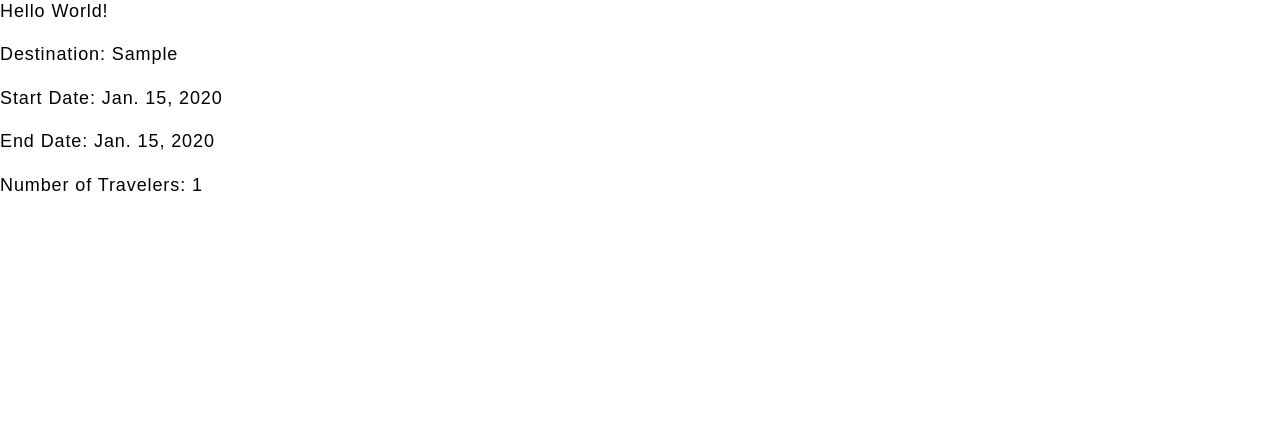
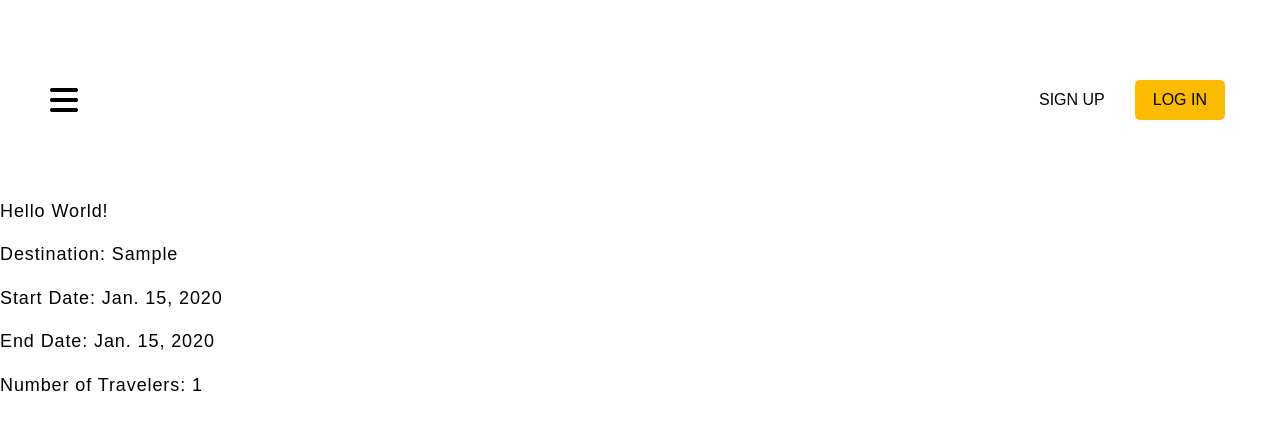
Before and after one commit to dakota-county-technical-college/travel-companion, a Django app: page /hello/ in a window 1280 px wide. Shown: the top 430 px of the page. Run offline with Django 5.2, Linux system fonts and the light colour scheme; tables that the repository leaves empty hold one stand-in row (values such as "Sample post"); some libraries are stand-ins or nearby versions.

Commit message:
1) Separated auth-modal.html from main-header.html 2) Updated navbar to include additional links, customized welcome logo, and logout button (thanks JJ!) 3) Made adjustments to auth modal design. 4) Adjsted helloworld.html to extend base.html (as all pages should from here on out). #TRU-37 Testing

```diff
--- a/static/css/images.css
+++ b/static/css/images.css
@@ -7,3 +7,7 @@
     position: relative;
     height: 100vh;
 }
+
+#personal-logo img {
+    width: 100%;
+}
--- a/static/css/layout.css
+++ b/static/css/layout.css
@@ -14,6 +14,62 @@ This stylesheet defines all global layout conventions, including backagrounds, d
     justify-content: space-between;
     align-items: center;
     padding: 0 50px;
+    pointer-events: none;
+}
+
+.navbar ul {
+    width: 100%;
+    list-style: none;
+    display: flex;
+    justify-content: space-around;
+    align-items: center;
+}
+
+.navbar i,
+.navbar button,
+.navbar li {
+    pointer-events: auto;
+}
+
+.navbar li {
+    height: 50px;
+    display: flex;
+    align-items: center;
+    color: black;
+}
+
+.navbar a {
+    height: 100%;
+    padding: 0 30px;
+    text-decoration: none;
+    display: flex;
+    align-items: center;
+}
+
+.navbar.secondary {
+    background-color: white;
+    position: static;
+    height: 200px;
+}
+
+/* Display rules */
+.inline {
+    display: inline;
+}
+
+.flex-column {
+    display: flex;
+    flex-flow: column nowrap;
+    align-items: center;
+    text-align: center;
+    justify-content: center;
+}
+
+.flex-row {
+    display: flex;
+    flex-flow: row nowrap;
+    align-items: center;
+    justify-content: space-between;
 }
 
 /* A white background with a black border taking up 50% of the screen */
--- a/static/css/modals.css
+++ b/static/css/modals.css
@@ -29,7 +29,7 @@ default layout, fonts, buttons, etc.
     overflow: hidden;
     width: 768px;
     max-width: 100%;
-    min-height: 480px;
+    min-height: 550px;
 }
 
 .modal-box p {
@@ -72,6 +72,10 @@ default layout, fonts, buttons, etc.
     padding: 10px 15px;
     font-size: 13px;
     border-radius: 8px;
+}
+
+.modal-box input::placeholder {
+    font-size: 13px;
 }
 
 .modal-form {
@@ -127,19 +131,17 @@ default layout, fonts, buttons, etc.
     height: 100%;
     overflow: hidden;
     transition: all 0.6s ease-in-out;
-    border-radius: 150px 0 0 100px;
     z-index: 9000;
 }
 
 .modal-box.active .modal-toggle-container {
     transform: translateX(-100%);
-    border-radius: 0 150px 100px 0;
 }
 
 .modal-toggle {
     background-color: var(--dark-blue);
     height: 100%;
-    background: linear-gradient(to right, var(--light-blue), var(--dark-blue));
+    background: linear-gradient(to right, rgb(0, 191, 255), var(--dark-blue));
     color: white;
     position: relative;
     left: -100%;
--- a/static/css/typography.css
+++ b/static/css/typography.css
@@ -29,8 +29,16 @@ h2.bold {
     font-size: 44px;
 }
 
+h3 {
+    font-family: 'Poppins', sans-serif;
+    font-size: 20px;
+    font-weight: 600;
+    line-height: 1.2;
+    text-transform: uppercase;
+    color: var(--orange);
+}
+
 /*
-h3 {}
 h4 {}
 h5 {}
 h6 {}
--- a/templates/base.html
+++ b/templates/base.html
@@ -15,11 +15,12 @@
       <header>
         {% block nav %}
         {% include 'components/header-main.html' %}
+        {% include 'components/auth-modal.html' %}
         {% endblock %}
       </header>
 
       <main>
-        {% block content %}Testing Testing.{% endblock %}
+        {% block content %}You have reached this page by mistake.{% endblock %}
       </main>
 
       <footer>
--- /dev/null
+++ b/templates/components/auth-modal.html
@@ -0,0 +1,87 @@
+<div id="authModal" class="modal">
+    <div class="modal-box" id="auth-modal">
+        <div class="modal-form sign-up">
+            <form action="{% url 'signup' %}" method="POST">
+                {% csrf_token %}
+                <h2>Create Account</h2>
+                <div class="form-group">
+                    {{ register_form.username }}
+                    {% if register_form.username.errors %}
+                        <div class="error">{{ register_form.username.errors.as_text }}</div>
+                    {% endif %}
+                </div>
+                <div class="form-group">
+                    {{ register_form.first_name }}
+                    {% if register_form.first_name.errors %}
+                        <div class="error">{{ register_form.first_name.errors.as_text }}</div>
+                    {% endif %}
+                </div>
+                <div class="form-group">
+                    {{ register_form.last_name }}
+                    {% if register_form.last_name.errors %}
+                        <div class="error">{{ register_form.last_name.errors.as_text }}</div>
+                    {% endif %}
+                </div>
+                <div class="form-group">
+                    {{ register_form.email }}
+                    {% if register_form.email.errors %}
+                        <div class="error">{{ register_form.email.errors.as_text }}</div>
+                    {% endif %}
+                </div>
+                <div class="form-group">
+                    {{ register_form.password1 }}
+                    {% if register_form.password1.errors %}
+                        <div class="error">{{ register_form.password1.errors.as_text }}</div>
+                    {% endif %}
+                </div>
+                <div class="form-group">
+                    {{ register_form.password2 }}
+                    {% if register_form.password2.errors %}
+                        <div class="error">{{ register_form.password2.errors.as_text }}</div>
+                    {% endif %}
+                </div>
+                <button type="submit" class="btn contained bt2">Sign Up</button>
+            </form>
+        </div>
+        <div class="modal-form sign-in">
+            <form action="{% url 'login' %}" method="POST">
+                {% csrf_token %}
+                <h2>Sign In</h2>
+                <div class="form-group">
+                    {{ login_form.username }}
+                    {% if login_form.username.errors %}
+                        <div class="error">{{ login_form.username.errors.as_text }}</div>
+                    {% endif %}
+                </div>
+                <div class="form-group">
+                    {{ login_form.password }}
+                    {% if login_form.password.errors %}
+                        <div class="error">{{ login_form.password.errors.as_text }}</div>
+                    {% endif %}
+                </div>
+                <a href="#">Forgot Your Password?</a>
+                <button type="submit" class="btn contained bt2">Sign In</button>
+            </form>
+        </div>
+        <div class="modal-toggle-container">
+            <div class="modal-toggle">
+                <div class="toggle-panel toggle-left">
+                    <h1>Hello Traveler!</h1>
+                    <p>Please register to save your itineraries!</p>
+                    <div>
+                        <p>Already have an account?</p>
+                        <button class="btn contained bt1" id="login">Sign In</button>
+                    </div>
+                </div>
+                <div class="toggle-panel toggle-right">
+                    <h1>Welcome back!</h1>
+                    <p>Please enter your details to access your itineraries!</p>
+                    <div>
+                        <p>Don't have an account?</p>
+                        <button class="btn contained bt1" id="register">Sign Up</button>
+                    </div>
+                </div>
+            </div>
+        </div>
+    </div>
+</div>
--- a/templates/components/header-main.html
+++ b/templates/components/header-main.html
@@ -1,100 +1,39 @@
-<div class="navbar">
+{% load static %}
+
+<div class="navbar {% if request.resolver_match.url_name != 'home' %}secondary{% endif %}">
     <i class="fa-solid fa-bars fa-2xl"></i>
     {% if user.is_authenticated %}
-        <p>Welcome, {{ user.username }}!</p>
-        <!-- Uncomment this if we'll need to add a logout button -->
-        <!-- <form action="{% url 'logout' %}" method="post">
-            {% csrf_token %}
-            <button type="submit" class="">Log Out</button>
-        </form> -->
+        {% if request.resolver_match.url_name != 'home' %}
+            <span>
+                <ul>
+                    <li><a href="#" class="btn txt bt1">HOME</a></li>
+                    <li><i class="fa-solid fa-tree"></i></li>
+                    <li><a href="#" class="btn txt bt1">PLAN</a></li>
+                    <li><i class="fa-solid fa-tree"></i></li>
+                    <li><a href="#" class="btn txt bt1">TRIPS</a></li>
+                    <li><i class="fa-solid fa-tree"></i></li>
+                    <li><a href="#" class="btn txt bt1">ITINERARY</a></li>
+                </ul>
+            </span>
+        {% endif %}
+
+        <span class="flex-row">
+            {% if request.resolver_match.url_name != 'home' %}
+                <div class="flex-column" id="personal-logo">
+                    <img src="{% static 'images/branding/trips-r-us-logo-top.png' %}" alt="Trips-R-Us-Logo-Top">
+                    <h3>Welcome, {% if user.first_name %}{{ user.first_name }}{% else %}{{ user.username }}{% endif %}!</h3>
+                    <img src="{% static 'images/branding/trips-r-us-logo-bottom.png' %}" alt="Trips-R-Us-Logo-Bottom">
+                </div>
+            {% endif %}
+            <form action="{% url 'logout' %}" method="post" class="inline">
+                {% csrf_token %}
+                <button type="submit" class="btn contained bt2">Log Out</button>
+            </form>
+        </span>
     {% else %}
-        <p>
+        <span>
             <button id="nav-register-button" class="btn txt bt2">Sign Up</button>
             <button id="nav-signin-button" class="btn contained bt1">Log In</button>
-        </p>
+        </span>
     {% endif %}
 </div>
-
-<div id="authModal" class="modal">
-    <div class="modal-background">
-        <div class="modal-box" id="auth-modal">
-            <div class="modal-form sign-up">
-                <form action="{% url 'signup' %}" method="POST">
-                    {% csrf_token %}
-                    <h2>Create Account</h2>
-                    <div class="form-group">
-                        {{ register_form.username }}
-                        {% if register_form.username.errors %}
-                            <div class="error">{{ register_form.username.errors.as_text }}</div>
-                        {% endif %}
-                    </div>
-                    <div class="form-group">
-                        {{ register_form.first_name }}
-                        {% if register_form.first_name.errors %}
-                            <div class="error">{{ register_form.first_name.errors.as_text }}</div>
-                        {% endif %}
-                    </div>
-                    <div class="form-group">
-                        {{ register_form.last_name }}
-                        {% if register_form.last_name.errors %}
-                            <div class="error">{{ register_form.last_name.errors.as_text }}</div>
-                        {% endif %}
-                    </div>
-                    <div class="form-group">
-                        {{ register_form.email }}
-                        {% if register_form.email.errors %}
-                            <div class="error">{{ register_form.email.errors.as_text }}</div>
-                        {% endif %}
-                    </div>
-                    <div class="form-group">
-                        {{ register_form.password1 }}
-                        {% if register_form.password1.errors %}
-                            <div class="error">{{ register_form.password1.errors.as_text }}</div>
-                        {% endif %}
-                    </div>
-                    <div class="form-group">
-                        {{ register_form.password2 }}
-                        {% if register_form.password2.errors %}
-                            <div class="error">{{ register_form.password2.errors.as_text }}</div>
-                        {% endif %}
-                    </div>
-                    <button type="submit" class="btn contained bt2">Sign Up</button>
-                </form>
-            </div>
-            <div class="modal-form sign-in">
-                <form action="{% url 'login' %}" method="POST">
-                    {% csrf_token %}
-                    <h2>Sign In</h2>
-                    <div class="form-group">
-                        {{ login_form.username }}
-                        {% if login_form.username.errors %}
-                            <div class="error">{{ login_form.username.errors.as_text }}</div>
-                        {% endif %}
-                    </div>
-                    <div class="form-group">
-                        {{ login_form.password }}
-                        {% if login_form.password.errors %}
-                            <div class="error">{{ login_form.password.errors.as_text }}</div>
-                        {% endif %}
-                    </div>
-                    <a href="#">Forgot Your Password?</a>
-                    <button type="submit" class="btn contained bt2">Sign In</button>
-                </form>
-            </div>
-            <div class="modal-toggle-container">
-                <div class="modal-toggle">
-                    <div class="toggle-panel toggle-left">
-                        <h1>Hello Traveler!</h1>
-                        <p>Please register to save your itineraries!</p>
-                        <button class="btn contained bt1" id="login">Sign In</button>
-                    </div>
-                    <div class="toggle-panel toggle-right">
-                        <h1>Welcome back!</h1>
-                        <p>Please enter your details to access your itineraries!</p>
-                        <button class="btn contained bt1" id="register">Sign Up</button>
-                    </div>
-                </div>
-            </div>
-        </div>
-    </div>
-</div>
--- a/templates/test/helloworld.html
+++ b/templates/test/helloworld.html
@@ -1,15 +1,6 @@
-{% load static %}
-<!DOCTYPE html>
-<html lang="en">
-  <head>
-    <meta charset="utf-8" />
-    <meta name="" content="" />
-    <title>Hello World!</title>
-    <link href="{% static 'css/mainstyles.css' %}" type="text/css" rel="stylesheet" />
-  </head>
+{% extends "base.html" %}
 
-  <body>
-    <div id="content-wrapper">
+{% block content %}
   {% if name %}
     <p>Hello {{ name }}!</p>
   {% else %}
@@ -23,7 +14,4 @@
   {% else %}
     <p>No data received.</p>
   {% endif %}
-    </div>
-    <script></script>
-  </body>
-</html>
+{% endblock %}
```
Also changed, not shown: static/images/branding/trips-r-us-logo-bottom.png (added), static/images/branding/trips-r-us-logo-top.png (added), templates/components/header-secondary.html (deleted). Lines whose indentation alone changed are shown as unchanged.
